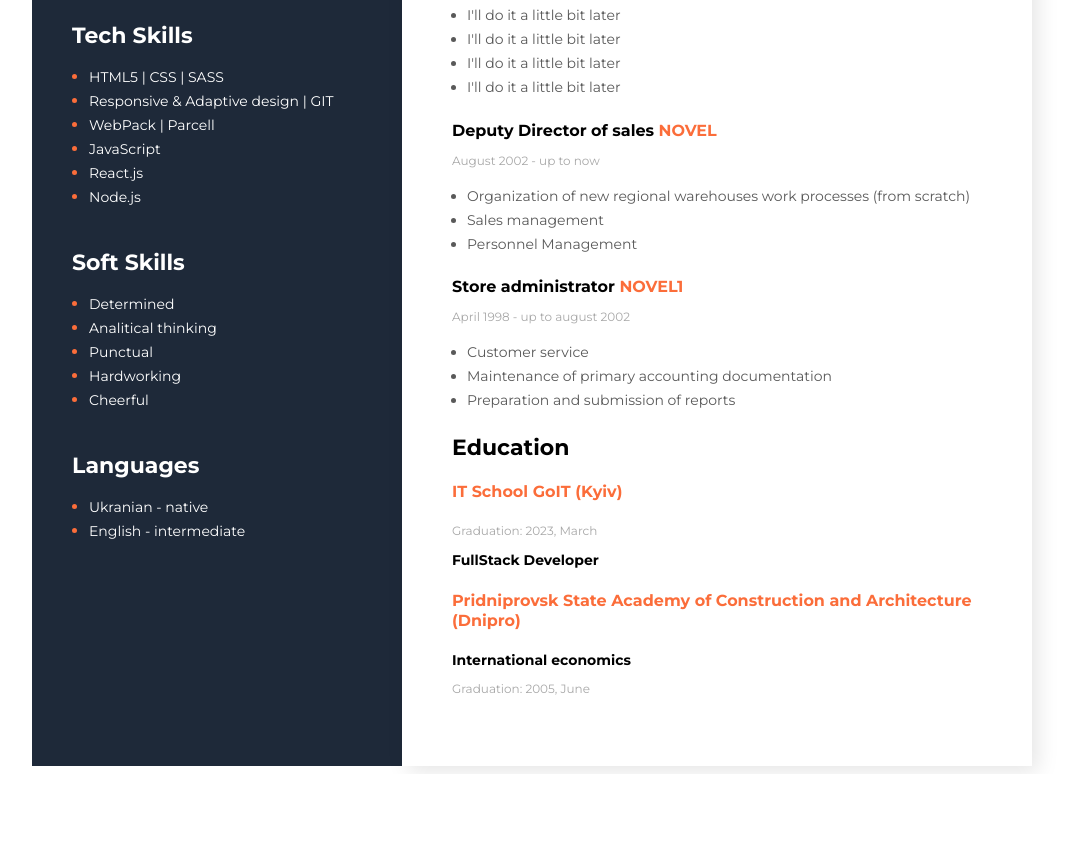
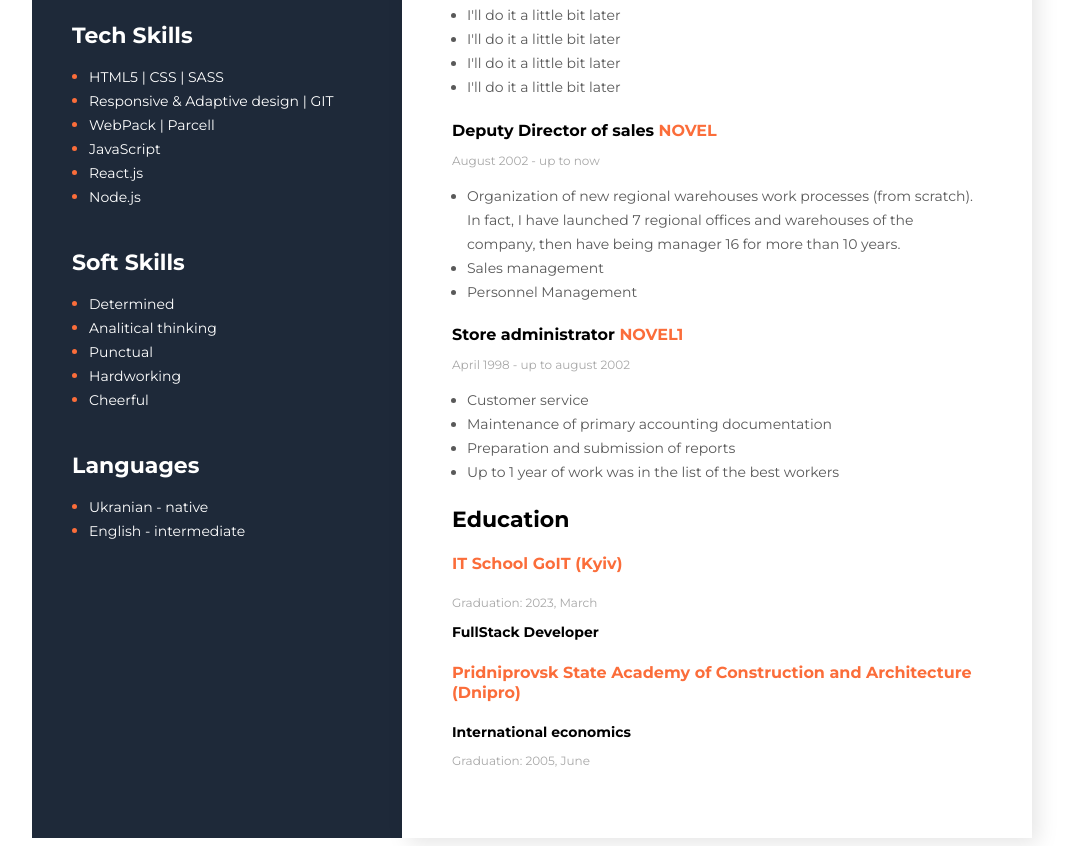
Before and after one commit to MazkaAndrii/my_cv, a plain HTML site: page index.html in a window 1280 px wide. Shown: the part 762-1608 px from the top of the page, without its empty margins (108-1177 px from the left). Before the commit the page ends 1536 px from the top, so only its background shows below. Drawn offline with Linux system fonts and the light colour scheme.

Commit message:
fixExpirience

```diff
--- a/index.html
+++ b/index.html
@@ -93,7 +93,10 @@
                     <h4 class="work-position">Deputy Director of sales <span class="organization"> NOVEL </span></h4>
                     <p class="period">August 2002 - up to now </p>
                     <ul class="work-list">
-                        <li class="work-list-item">Organization of new regional warehouses work processes (from scratch)
+                        <li class="work-list-item">Organization of new regional warehouses work processes (from
+                            scratch).
+                            In fact, I have launched 7 regional offices and warehouses of the company, then have being
+                            manager 16 for more than 10 years.
                         </li>
                         <li class="work-list-item">Sales management</li>
                         <li class="work-list-item">Personnel Management</li>
@@ -107,6 +110,7 @@
                         <li class="work-list-item">Сustomer service</li>
                         <li class="work-list-item">Maintenance of primary accounting documentation</li>
                         <li class="work-list-item">Preparation and submission of reports</li>
+                        <li class="work-list-item">Up to 1 year of work was in the list of the best workers</li>
                     </ul>
                 </div>
                 <!--Education-->
```
